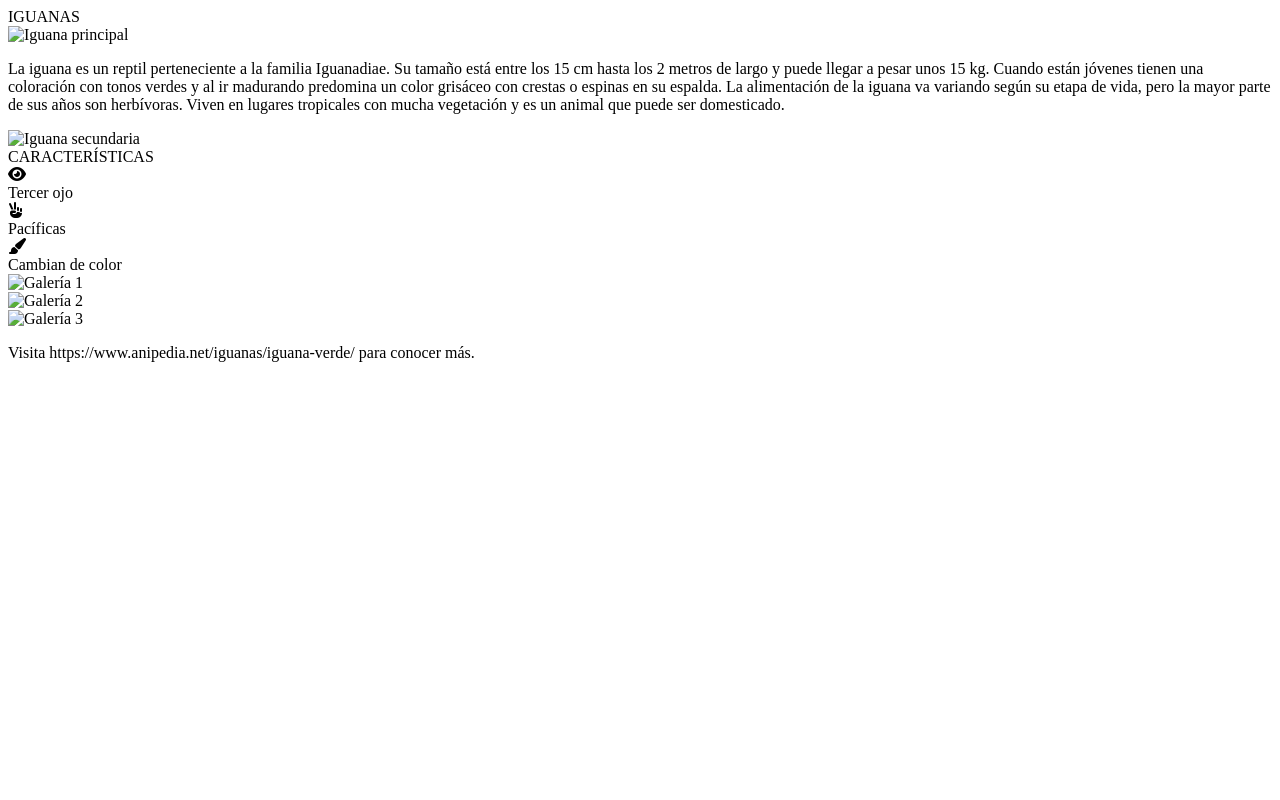
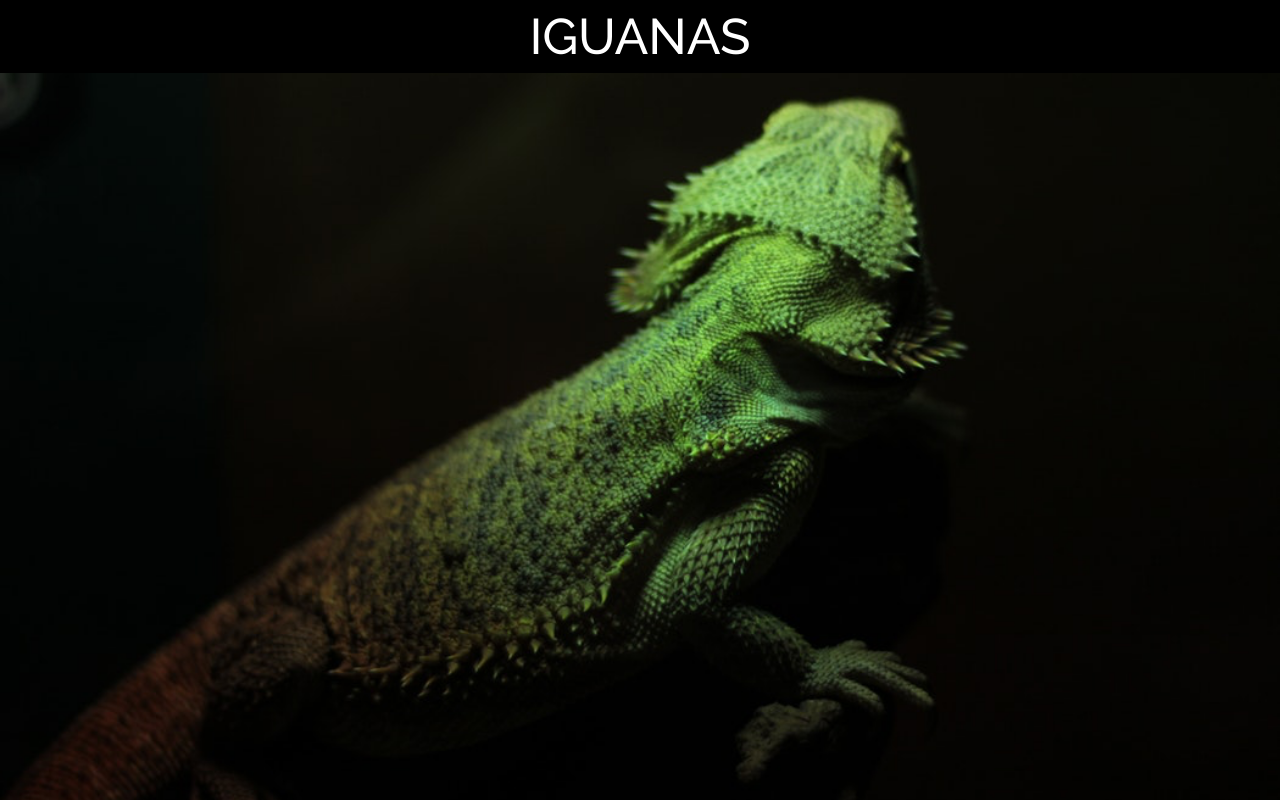
Before and after one commit to Zebastopol/landing-page, a plain HTML site: page index.html in a window 1280 px wide. Shown: the top 800 px of the page. Drawn offline with Linux system fonts and the light colour scheme.

Commit message:
lost css correction

```diff
--- a/index.html
+++ b/index.html
@@ -14,7 +14,7 @@
   />
   <!-- Raleway: Light (300), Medium (500), SemiBold (600) -->
   <link href="https://fonts.googleapis.com/css2?family=Raleway:ital,wght@0,300;0,500;0,600&display=swap" rel="stylesheet" />
-  <link rel="stylesheet" href="assets/styles.css" />
+  <link rel="stylesheet" href="assets/css/style.css" />
 </head>
 <body>
   <!-- Hero con banner grande -->
@@ -23,7 +23,7 @@
       <div class="hero-title">IGUANAS</div>
     </div>
     <div class="hero-image-wrapper">
-      <img src="img/bg-header.jpg" alt="Iguana principal" class="hero-image" />
+      <img src="assets/imgs/bg-header.jpg" alt="Iguana principal" class="hero-image" />
     </div>
   </section>
 
@@ -45,7 +45,7 @@
         </p>
       </div>
       <div class="small-image">
-        <img src="img/iguana-1.jpg" alt="Iguana secundaria" />
+        <img src="assets/imgs/iguana-1.jpg" alt="Iguana secundaria" />
       </div>
     </div>
   </section>
@@ -76,9 +76,9 @@
   <!-- Galería inferior -->
   <section class="gallery">
     <div class="gallery-inner">
-      <div class="thumb"><img src="img/iguana-2.jpg" alt="Galería 1" /></div>
-      <div class="thumb"><img src="img/iguana-3.jpg" alt="Galería 2" /></div>
-      <div class="thumb"><img src="img/iguana-4.jpg" alt="Galería 3" /></div>
+      <div class="thumb"><img src="assets/imgs/iguana-2.jpg" alt="Galería 1" /></div>
+      <div class="thumb"><img src="assets/imgs/iguana-3.jpg" alt="Galería 2" /></div>
+      <div class="thumb"><img src="assets/imgs/iguana-4.jpg" alt="Galería 3" /></div>
     </div>
   </section>
 
```
Also changed, not shown: 1 other file.
